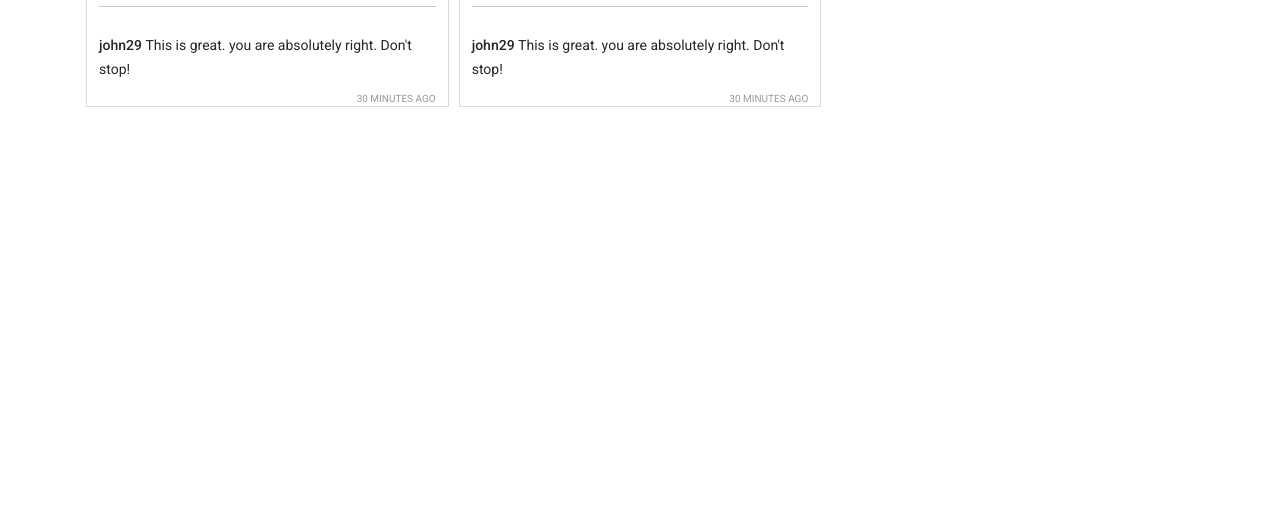
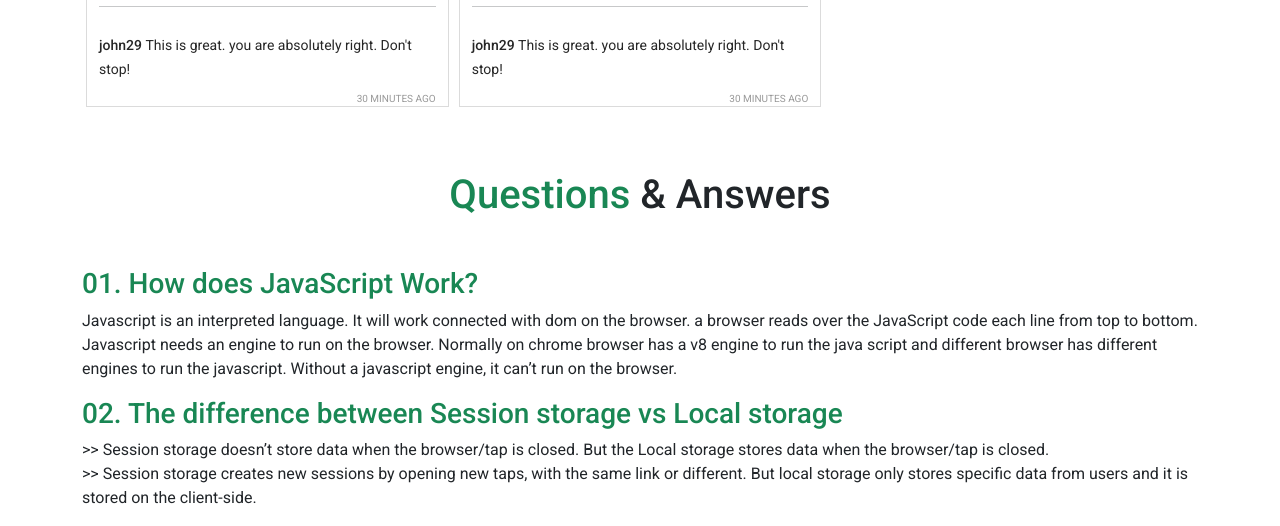
Before and after one commit to aliibnemasud/social-media-simple, a plain HTML site: page index.html in a window 1280 px wide. Shown: the part 1425-1951 px from the top of the page. Before the commit the page ends 1548 px from the top, so only its background shows below. Drawn offline with nearby package versions, Linux system fonts and the light colour scheme.

Commit message:
question and answer added to the html

```diff
--- a/index.html
+++ b/index.html
@@ -77,6 +77,23 @@
                 <h1>Reported posts</h1>
             </div>
         </main>
+        <!-- Question answers -->
+        <section class="container mt-5">
+            <h1 class="text-center my-5"><span class="text-success">Questions</span> & Answers</h1>
+            <div>
+                <h3 class="text-success">01. How does JavaScript Work?</h3>
+                <p>Javascript is an interpreted language. It will work connected with dom on the browser. a browser reads over the JavaScript code each line from top to bottom. Javascript needs an engine to run on the browser. Normally on chrome browser has a v8 engine to run the java script and different browser has different engines to run the javascript. Without a javascript engine, it can’t run on the browser.</p>
+            </div>
+
+            <div>
+                <h3 class="text-success">02. The difference between Session storage vs Local storage</h3>
+                <p> >> Session storage doesn’t store data when the browser/tap is closed. But the Local storage stores data when the browser/tap is closed. <br>
+
+                >> Session storage creates new sessions by opening new taps, with the same link or different. But local storage only stores specific data from users and it is stored on the client-side.</p>
+            </div>
+
+        </section>
+
         <footer></footer>
 
         <!-- add javascript  file  -->
```
